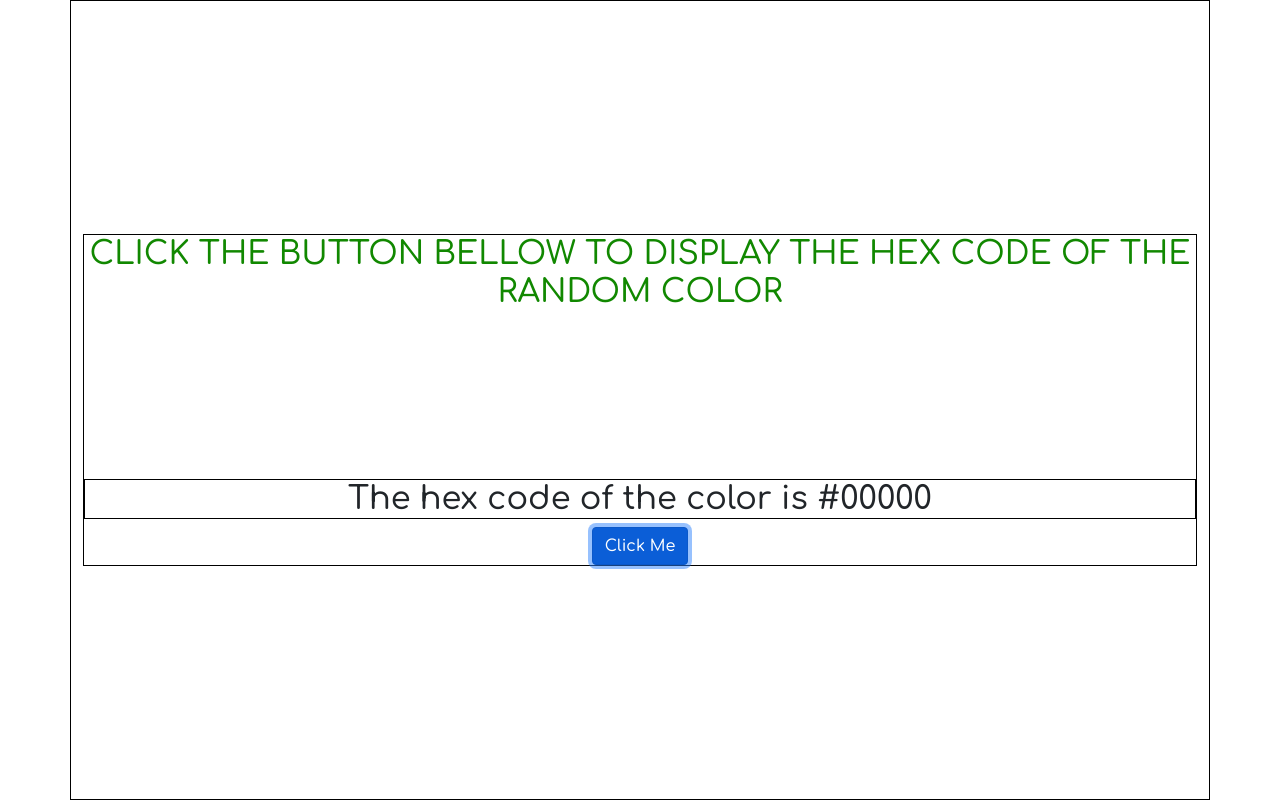
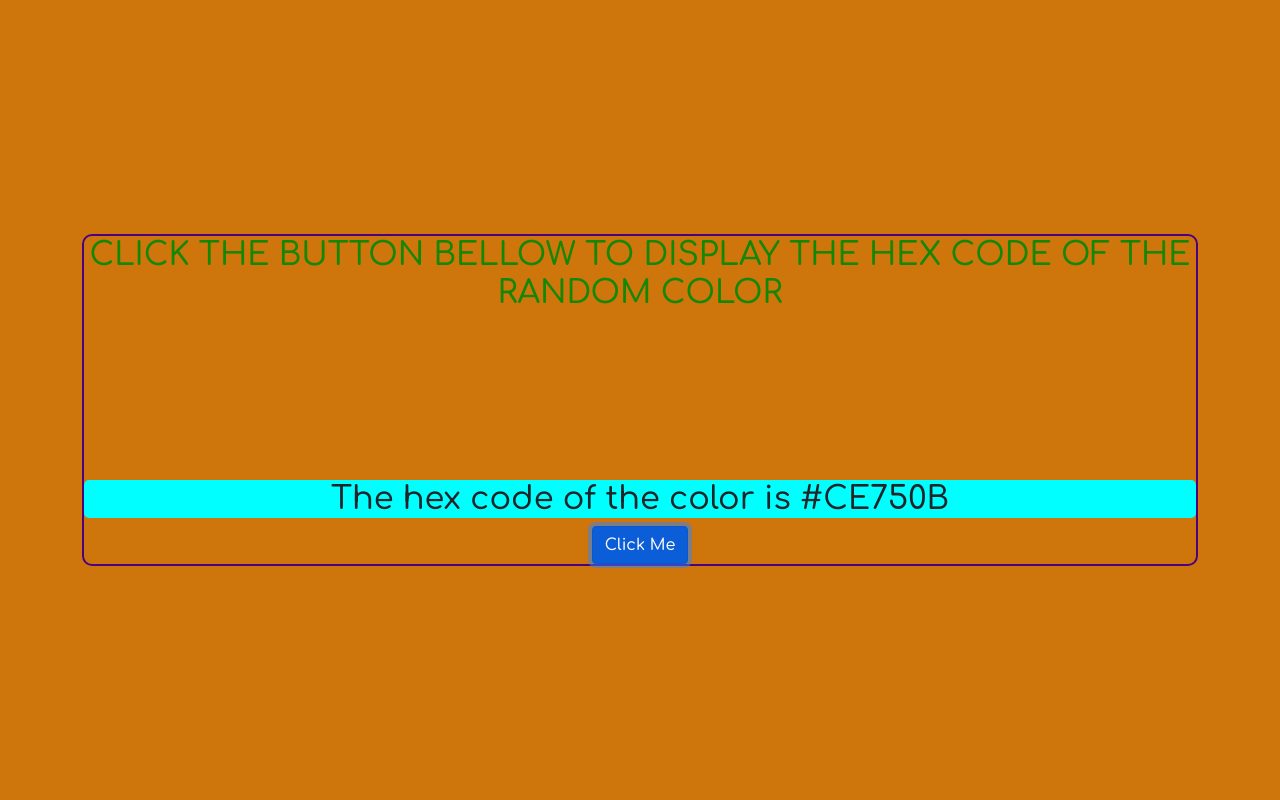
Before and after one commit to axeholder/Hex-colors, a plain HTML site: page index.html in a window 1280 px wide. Both pictures are taken after a click on the button "Click Me". Drawn offline with nearby package versions, Linux system fonts and the light colour scheme.

Commit message:
add JS, fixed css

```diff
--- a/script.js
+++ b/script.js
@@ -0,0 +1,13 @@
+function changeColor(){
+    const hexNumbers= ["0", "1", "2", "3", "4", "5", "6", "7", "8", "9", "A", "B", "C", "D", "E", "F"];
+    let hexcode = '';
+
+    for (let i = 0; i < 6; i+= 1) {
+        let randomIndex = Math.floor(Math.random() * hexNumbers.length);
+
+        hexcode += hexNumbers[randomIndex];
+    };
+    document.getElementById("hex-code").innerHTML = hexcode;
+
+    document.getElementsByTagName("body")[0].style.background = "#" + hexcode;
+};
--- a/styles.css
+++ b/styles.css
@@ -4,7 +4,7 @@ body {
   font-family: 'Comfortaa', cursive;
 }
 .container {
-  border: 1px solid black;
+  /* border: 1px solid black; */
   width: 95%;
   height: 100vh;
   display: flex;
@@ -13,7 +13,8 @@ body {
 }
 
 .hex-colors {
-  border: 1px solid black;
+  border: 2px solid indigo;
+  border-radius: 10px;
   text-align: center;
 }
 
@@ -24,7 +25,10 @@ body {
 }
 
 .hex-colors h2 {
-  border: 1px solid black;
+  border: 1px;
+  background-color: aqua;
+  border-radius: 5px;
+
   font-size: 2rem;
   margin-top: 15%;
 }
@@ -49,3 +53,12 @@ body {
     color: red;
   }
 }
+
+@media (max-width: 480px) {
+  .hex-colors h1 {
+    font-size: 1.5rem;
+  }
+  .hex-colors h2 {
+    font-size: 1.5rem;
+  }
+}
```
